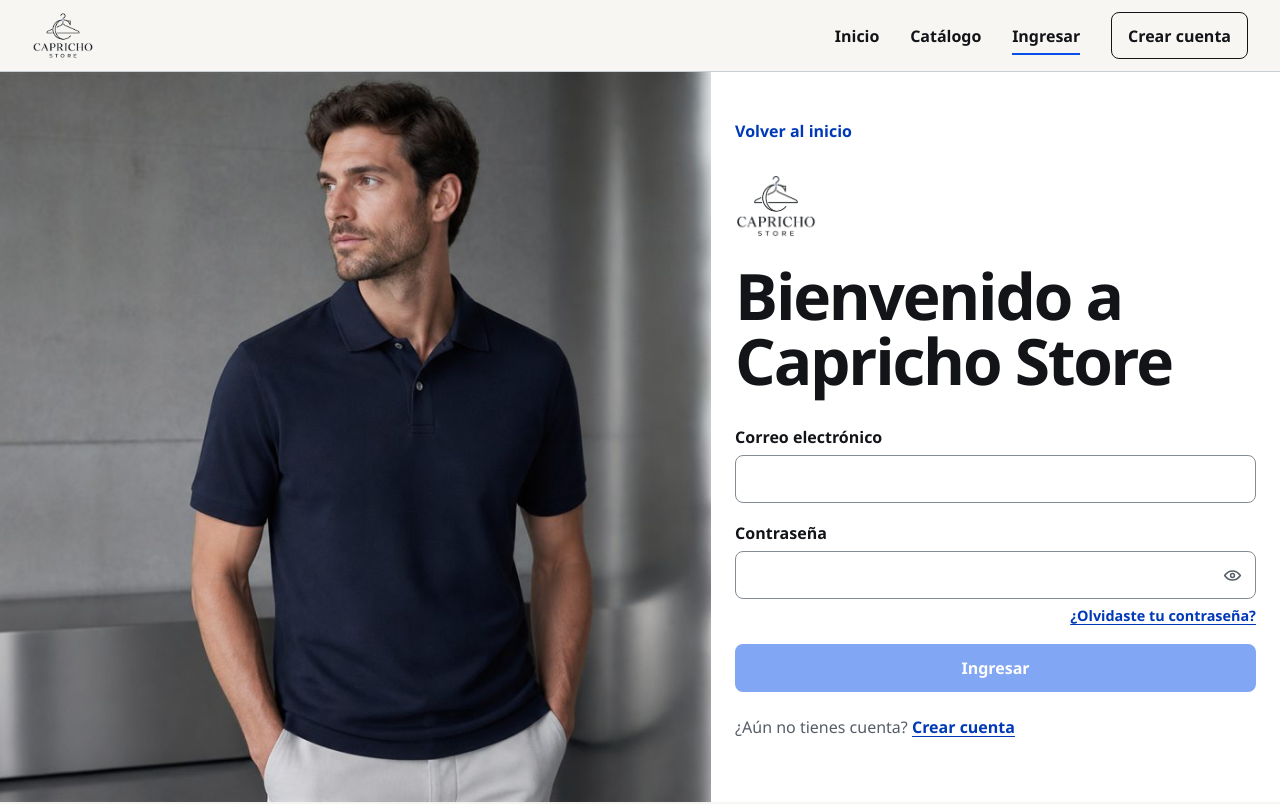
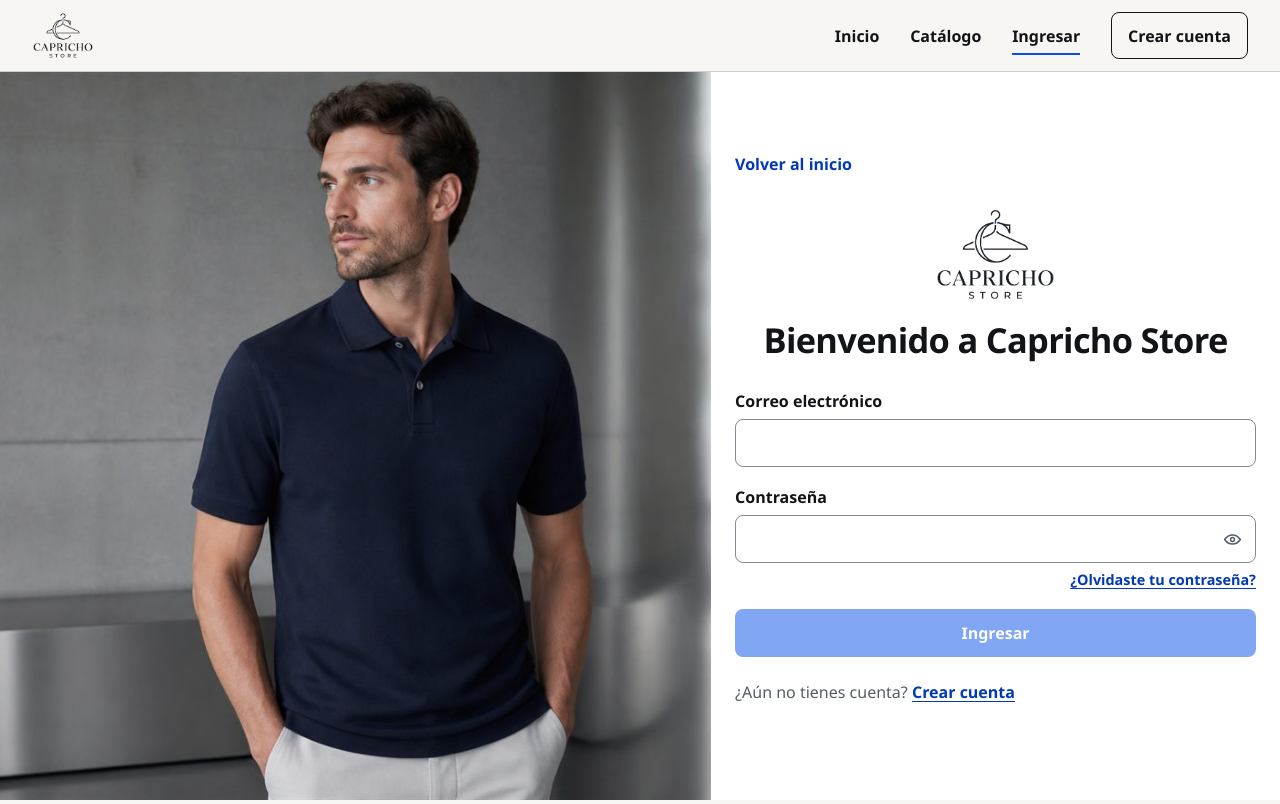
Before and after one commit to JosecaFict/Capricho-Store, an Angular app in the folder frontend-web/: page /login in a window 1280 px wide. Shown: the top 804 px of the page. Built offline with nearby package versions, Linux system fonts and the light colour scheme; a web font is replaced by a local one.

Commit message:
feat(auth): centrar logo ampliado y ajustar titulo 'Bienvenido a Capricho Store' en una sola linea

```diff
--- a/frontend-web/src/app/features/auth/login.ts
+++ b/frontend-web/src/app/features/auth/login.ts
@@ -21,7 +21,7 @@
   selector: 'app-login',
   imports: [ReactiveFormsModule, RouterLink, PasswordField],
   template: `
-    <section class="auth-page">
+    <section class="auth-page auth-page--login">
       <div class="auth-visual" aria-hidden="true">
         <img src="/images/acceso-hombre-polo.jpg" alt="" />
       </div>
--- a/frontend-web/src/styles.scss
+++ b/frontend-web/src/styles.scss
@@ -654,28 +654,52 @@
   padding-block: 3rem;
 }
 .auth-brand-header {
+  display: flex;
+  justify-content: center;
+  align-items: center;
   margin-bottom: 1.25rem;
 }
 .auth-brand-link {
-  display: inline-block;
+  display: inline-flex;
+  justify-content: center;
+  align-items: center;
   text-decoration: none;
   transition: opacity 160ms ease, transform 160ms ease;
 
   &:hover {
     opacity: 0.9;
-    transform: scale(1.02);
+    transform: scale(1.03);
   }
 }
 .auth-brand-logo {
-  height: 64px;
+  height: 95px;
   width: auto;
-  max-width: 180px;
+  max-width: 240px;
   object-fit: contain;
   display: block;
 }
 .auth-panel h1 {
   margin-bottom: 1rem;
   font-size: clamp(2.6rem, 5vw, 4rem);
+}
+.auth-page--login {
+  .auth-panel h1 {
+    text-align: center;
+    font-size: clamp(1.45rem, 3.1vw, 2.15rem);
+    white-space: nowrap;
+    letter-spacing: -0.02em;
+    margin-bottom: 1.75rem;
+  }
+}
+@media (max-width: 480px) {
+  .auth-page--login {
+    .auth-panel h1 {
+      font-size: clamp(1.2rem, 5.2vw, 1.55rem);
+    }
+    .auth-brand-logo {
+      height: 78px;
+    }
+  }
 }
 .auth-panel > p {
   color: var(--ink-soft);
```
